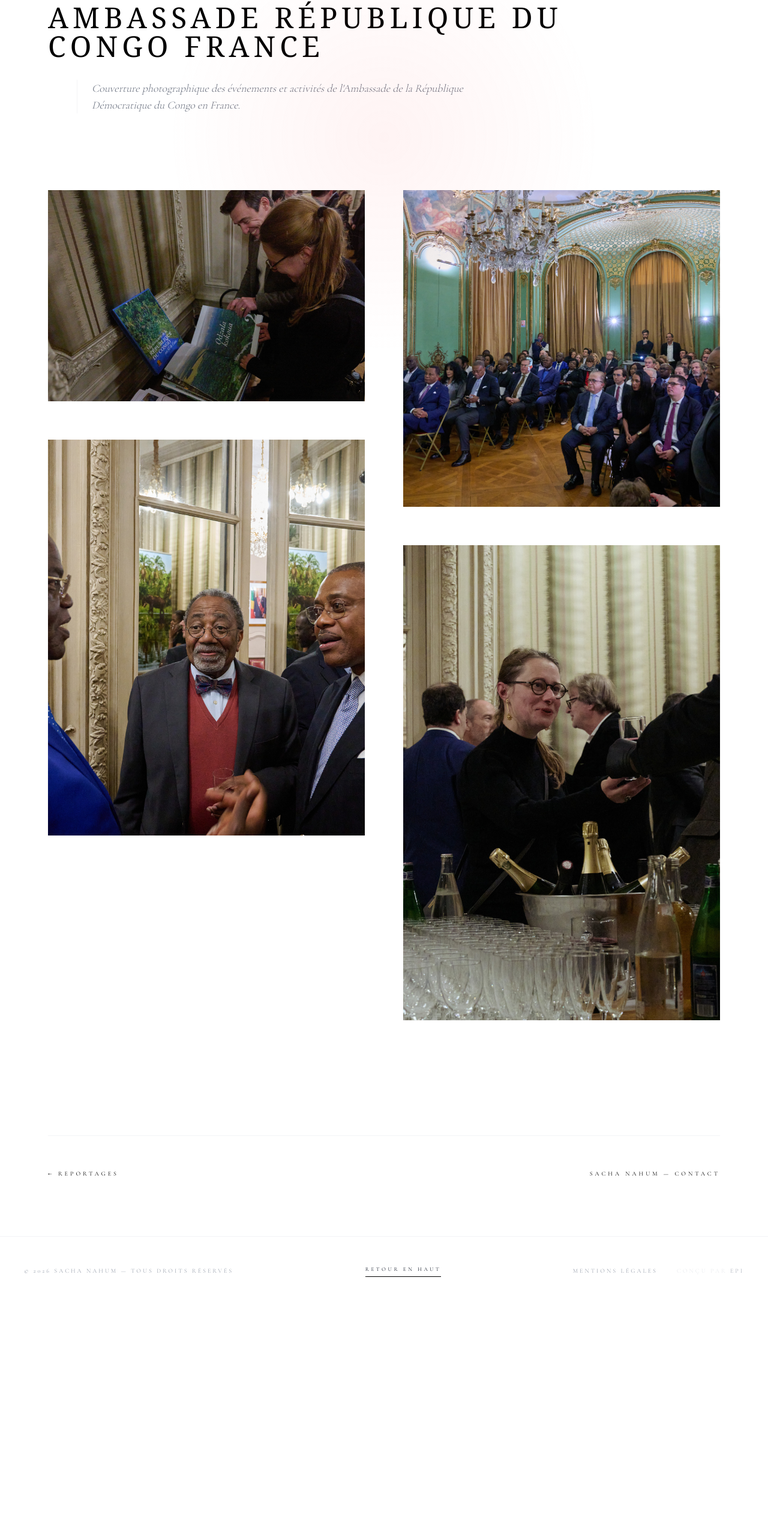
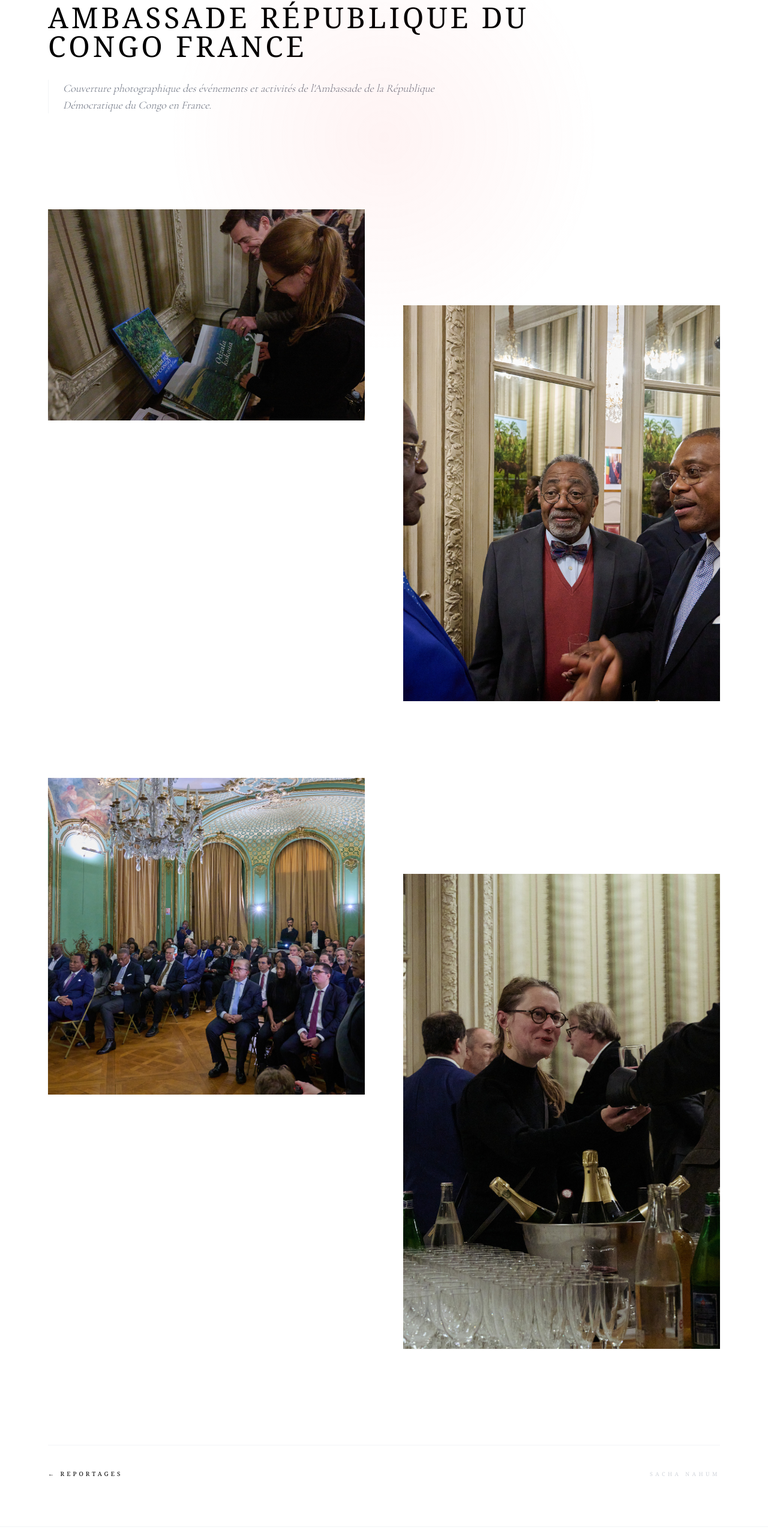
Before and after one commit to Gaspinhow/Sacha-photographe, a Next.js app: page /reportage/ambassade-rdc in a window 1280 px wide. Shown: the part 171-2737 px from the top of the page at 60% size. Before the commit the page ends 2348 px from the top, so only its background shows below. Built offline with nearby package versions, Linux system fonts and the light colour scheme.

Commit message:
fix: force true asymmetric grid layout for project details

```diff
--- a/app/reportage/[id]/page.jsx
+++ b/app/reportage/[id]/page.jsx
@@ -10,44 +10,31 @@ import { useLanguage } from "../../context/LanguageContext";
 export default function ProjectPage() {
   const { id } = useParams();
   const { lang } = useLanguage();
-
   const project = projects ? projects.find(p => p.id === id) : null;
 
-  if (!project) {
-    return (
-      <div className="h-screen flex flex-col items-center justify-center bg-white px-6 text-center">
-        <p className="uppercase tracking-[0.3em] text-[10px] mb-8 italic text-gray-400">Projet non trouvé</p>
-        <Link href="/reportage" className="border-b border-black pb-1 text-[10px] uppercase tracking-widest text-black">Retour</Link>
-      </div>
-    );
-  }
+  if (!project) return null;
 
   return (
     <main className="min-h-screen bg-white pt-28 md:pt-44 pb-20 px-4 md:px-12 lg:px-20">
       <div className="max-w-7xl mx-auto">
 
-        {/* EN-TÊTE ASYMÉTRIQUE */}
-        <header className="mb-20 md:mb-32 max-w-4xl">
-          <motion.h1
-            initial={{ opacity: 0, y: 15 }} animate={{ opacity: 1, y: 0 }} transition={{ duration: 0.8 }}
-            className="text-2xl md:text-5xl font-serif uppercase tracking-[0.1em] md:tracking-[0.15em] mb-8 text-black leading-tight"
-          >
+        <header className="mb-24 md:mb-40 max-w-4xl">
+          <h1 className="text-2xl md:text-5xl font-serif uppercase tracking-[0.1em] mb-8 text-black leading-tight">
             {project.title}
-          </motion.h1>
-          <motion.p
-            initial={{ opacity: 0 }} animate={{ opacity: 1 }} transition={{ delay: 0.4, duration: 1 }}
-            className="text-gray-500 text-sm md:text-lg leading-relaxed font-light italic max-w-2xl md:ml-12 border-l border-gray-100 pl-6"
-          >
+          </h1>
+          <p className="text-gray-500 text-sm md:text-lg leading-relaxed font-light italic max-w-2xl border-l border-gray-100 pl-6">
             {project.description}
-          </motion.p>
+          </p>
         </header>
 
-        {/* GRILLE MOSAÏQUE (Style William Keo / Corporate) */}
-        {/* columns-1 sur mobile, columns-2 sur PC pour l'imbrication verticale */}
-        <div className="columns-1 md:columns-2 gap-8 md:gap-16 space-y-8 md:space-y-16">
+        {/* --- LA GRILLE MOSAÏQUE FORCÉE --- */}
+        <div className="grid grid-cols-1 md:grid-cols-2 gap-8 md:gap-x-16 md:gap-y-32">
           {project.images && project.images.map((img, index) => {
-            // On alterne les ratios pour casser la régularité
-            const ratios = ["aspect-[3/2]", "aspect-[4/5]", "aspect-square", "aspect-[2/3]", "aspect-[3/4]"];
+            // Rythme asymétrique :
+            // - Les images paires sont un peu décalées vers le bas sur PC
+            // - On alterne les formats (3/2, 4/5, etc.)
+            const isEven = index % 2 === 1;
+            const ratios = ["aspect-[3/2]", "aspect-[4/5]", "aspect-square", "aspect-[2/3]"];
             const currentRatio = ratios[index % ratios.length];
 
             return (
@@ -56,13 +43,14 @@ export default function ProjectPage() {
                 initial={{ opacity: 0, y: 30 }}
                 whileInView={{ opacity: 1, y: 0 }}
                 transition={{ duration: 1 }}
-                viewport={{ once: true, margin: "-5%" }}
-                className="break-inside-avoid relative w-full"
+                viewport={{ once: true }}
+                // md:mt-32 crée le décalage vertical pour l'effet mosaïque sur PC
+                className={`relative w-full ${isEven ? 'md:mt-40' : ''}`}
               >
-                <div className={`relative shadow-sm overflow-hidden bg-gray-50 ${currentRatio}`}>
+                <div className={`relative shadow-sm overflow-hidden bg-gray-50 ${currentRatio} w-full`}>
                   <Image
                     src={img}
-                    alt={`${project.title} - ${index}`}
+                    alt={`${project.title}-${index}`}
                     fill
                     className="object-cover transition-transform duration-[2.5s] hover:scale-105"
                     sizes="(max-width: 768px) 100vw, 50vw"
@@ -74,16 +62,12 @@ export default function ProjectPage() {
           })}
         </div>
 
-        {/* NAVIGATION BAS DE PAGE */}
-        <footer className="mt-24 md:mt-48 pt-10 border-t border-gray-100 flex justify-between items-center">
-          <Link href="/reportage" className="text-[10px] uppercase tracking-[0.4em] text-black hover:text-gray-400 transition-colors py-4">
+        <footer className="mt-40 pt-10 border-t border-gray-100 flex justify-between items-center font-serif">
+          <Link href="/reportage" className="text-[10px] uppercase tracking-[0.4em] text-black">
             ← {lang === 'FR' ? 'Reportages' : 'Back'}
           </Link>
-          <Link href="/contact" className="text-[10px] uppercase tracking-[0.4em] text-black hover:text-gray-400 transition-colors py-4">
-            Sacha Nahum — Contact
-          </Link>
+          <p className="text-[9px] uppercase tracking-[0.5em] text-gray-300">Sacha Nahum</p>
         </footer>
-
       </div>
     </main>
   );
```
